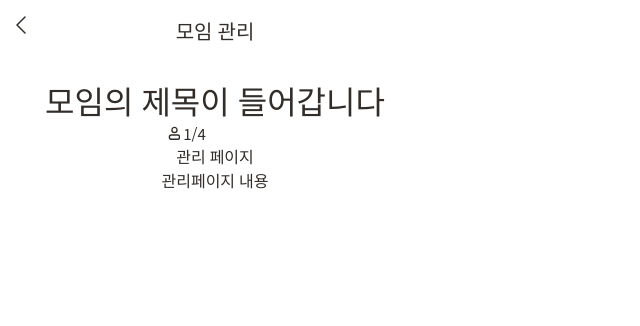
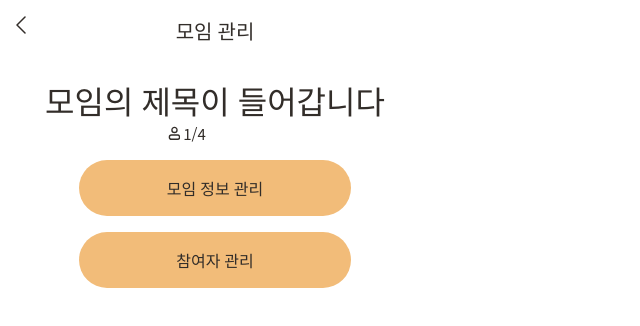
Before and after one commit to dayoung100/NeighBrew, a React (Vite) app in the folder Front/: page /meet/1/manage in a window 1280 px wide. Shown: the top 326 px of the page, without its empty margins (0-640 px from the left). Built offline with nearby package versions, Linux system fonts and the light colour scheme; a web font is replaced by a local one.

Commit message:
Feat : 모임 관리 메인 페이지 구현

```diff
--- a/Front/src/UI/meet/MeetingManageMain.tsx
+++ b/Front/src/UI/meet/MeetingManageMain.tsx
@@ -5,21 +5,38 @@
 */
 import NavbarSimple from "../navbar/NavbarSimple";
 import PeopleNumInfo from "./PeopleNumInfo";
+import styled from "styled-components";
+import { useNavigate } from "react-router-dom";
+
+const BigBtn = styled.div`
+  border-radius: 30px;
+  background: var(--c-yellow);
+  width: 15rem;
+  margin: 1rem auto;
+  padding: 1rem;
+`;
 
 const MeetingManageMain = () => {
+  const navigate = useNavigate();
+
+  const GotoMeetInfoManage = () => {
+    navigate(-1);
+  };
+  const GotoMemberManage = () => {
+    navigate(-1);
+  };
+
   return (
     <div style={{ fontFamily: "JejuGothic" }}>
       <header>
         <NavbarSimple title="모임 관리" />
       </header>
-      <div style={{ fontSize: "32px", marginTop: "1rem" }}>
-        모임의 제목이 들어갑니다
-      </div>
+      <div style={{ fontSize: "32px", marginTop: "1rem" }}>모임의 제목이 들어갑니다</div>
       <div style={{ margin: "0 10.5rem" }}>
         <PeopleNumInfo now={1} max={4} color="var(--c-black)" size={15} />
       </div>
-      <div> 관리 페이지</div>
-      <div> 관리페이지 내용</div>
+      <BigBtn onClick={GotoMeetInfoManage}>모임 정보 관리</BigBtn>
+      <BigBtn onClick={GotoMemberManage}>참여자 관리</BigBtn>
     </div>
   );
 };
```
